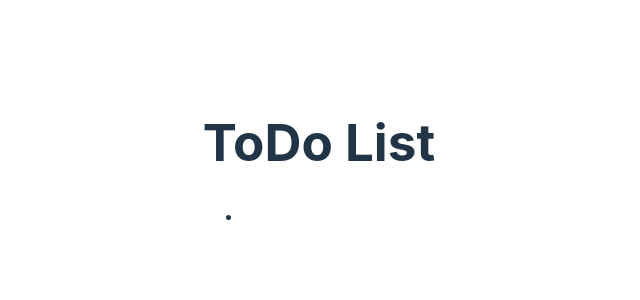
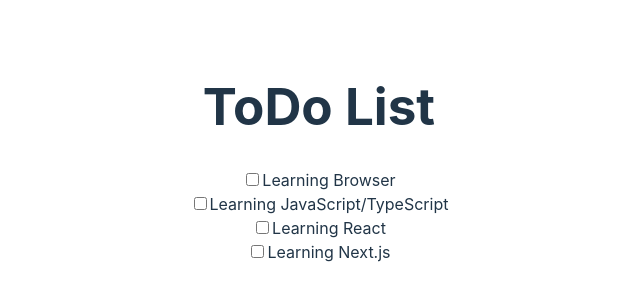
Before and after one commit to rino-san/react-training-2024, a React (Vite) app: page / in a window 1280 px wide. Shown: the part 238-538 px from the top of the page, without its empty margins (321-961 px from the left). Built offline with nearby package versions, Linux system fonts and the light colour scheme.

Commit message:
complete 3-2

```diff
--- a/src/App.tsx
+++ b/src/App.tsx
@@ -14,8 +14,12 @@
   return (
     <div>
       <h1>ToDo List</h1>
-      <ul>
-        <li></li>
+      <ul style={{ listStyleType: 'none', padding: 0 }}>
+        {todoList.map((todo) => (
+          <li key={todo.id}>
+            <input type="checkbox" readOnly checked={todo.completed} />{todo.task}
+            </li>
+            ))}
       </ul>
     </div>
   );
```
